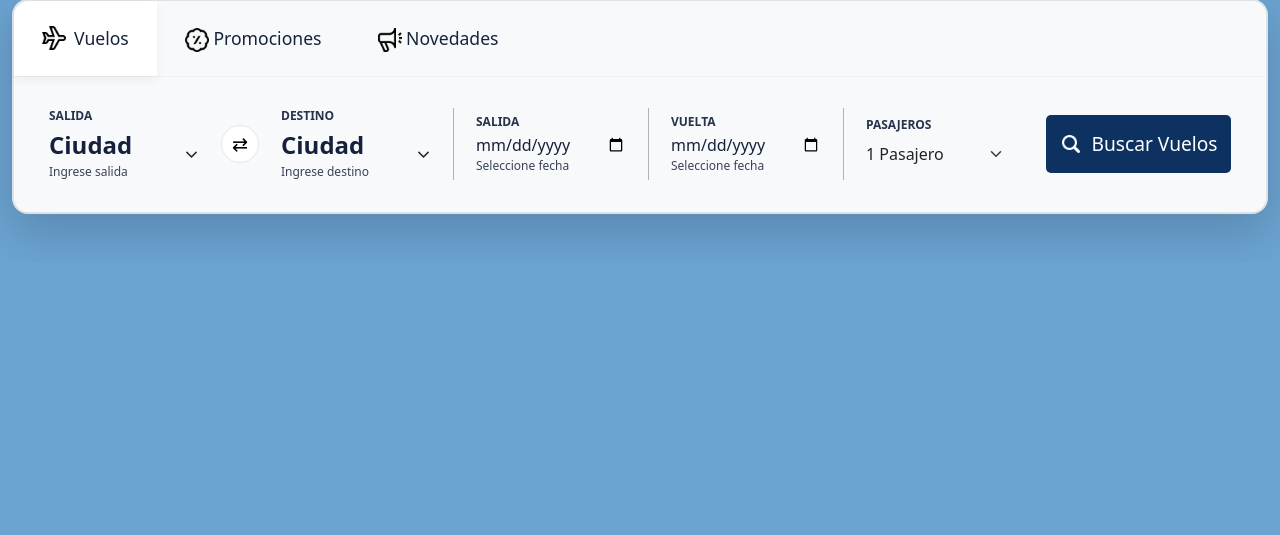
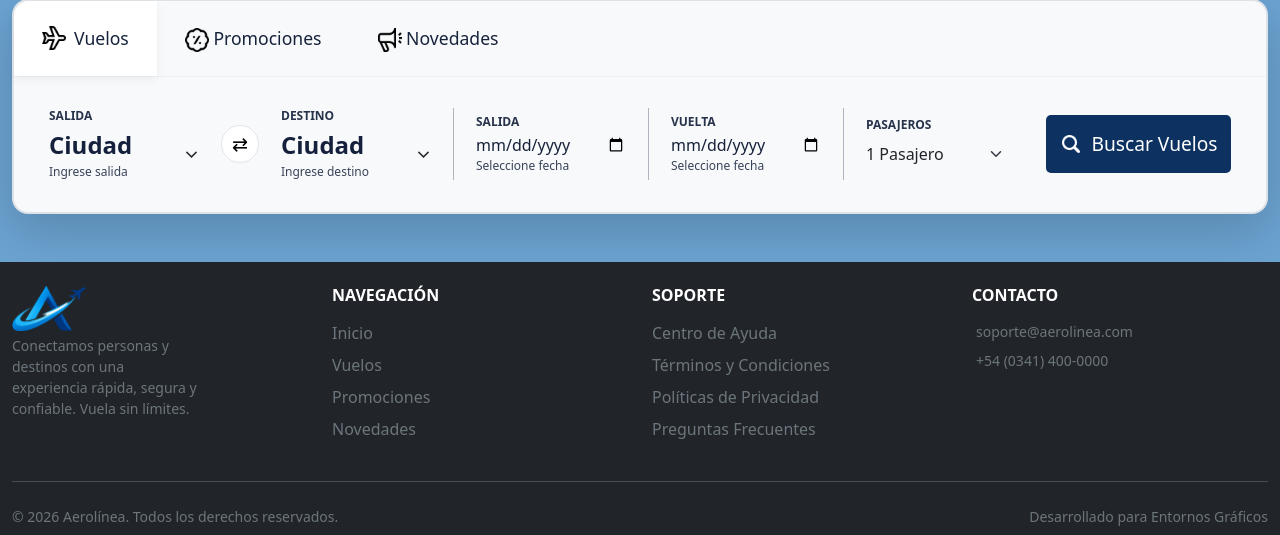
Before and after one commit to maurojjzz/Aerolineas-EG-TP, a PHP site: page / in a window 1280 px wide. Shown: the part 659-1194 px from the top of the page. Before the commit the page ends 899 px from the top, so only its background shows below. Run offline with PHP 8.4, Linux system fonts and the light colour scheme.

Commit message:
feat: agregar footer

```diff
--- a/docker-compose.yml
+++ b/docker-compose.yml
@@ -3,7 +3,7 @@ services:
     build: .
     container_name: aerolinea_web
     ports:
-      - "8000:80"
+      - "8088:80"
     volumes:
       - ./:/var/www/html
     environment:
--- a/src/views/ceo/home.php
+++ b/src/views/ceo/home.php
@@ -319,6 +319,10 @@ $flechaColor = 'text-success';
     </div>
 </div>
 
+<footer class="w-100 mt-auto">
+    <?php require __DIR__ . '/../layouts/footer.php'; ?>
+</footer>
+
 <?php require __DIR__ . '/../components/menuMobileAdmin.php' ?>
 
 <script src="https://cdn.jsdelivr.net/npm/bootstrap@5.3.8/dist/js/bootstrap.bundle.min.js" integrity="sha384-FKyoEForCGlyvwx9Hj09JcYn3nv7wiPVlz7YYwJrWVcXK/BmnVDxM+D2scQbITxI" crossorigin="anonymous"></script>
--- a/src/views/cliente/home.php
+++ b/src/views/cliente/home.php
@@ -176,6 +176,9 @@
             </div>
         </section>
 
+        <footer class="w-100 mt-auto">
+            <?php require __DIR__ . '/../layouts/footer.php'; ?>
+        </footer>
 
         <script src="https://cdn.jsdelivr.net/npm/bootstrap@5.3.8/dist/js/bootstrap.bundle.min.js" integrity="sha384-FKyoEForCGlyvwx9Hj09JcYn3nv7wiPVlz7YYwJrWVcXK/BmnVDxM+D2scQbITxI" crossorigin="anonymous"></script>
         <script src="<?= url('public/js/searchMobile.js') ?>"></script>
--- a/src/views/home.php
+++ b/src/views/home.php
@@ -43,6 +43,9 @@
             <?php require './src/views/components/searchDesktop.php' ?>
         </section>
 
+        <footer class="w-100 mt-auto">
+            <?php require __DIR__ . '/layouts/footer.php'; ?>
+        </footer>
 
         <script src="https://cdn.jsdelivr.net/npm/bootstrap@5.3.8/dist/js/bootstrap.bundle.min.js" integrity="sha384-FKyoEForCGlyvwx9Hj09JcYn3nv7wiPVlz7YYwJrWVcXK/BmnVDxM+D2scQbITxI" crossorigin="anonymous"></script>
         <script src="<?= url('public/js/searchMobile.js') ?>"></script>
--- /dev/null
+++ b/src/views/layouts/footer.php
@@ -0,0 +1,58 @@
+<footer class="bg-dark text-light pt-4 pb-2 mt-auto">
+    <div class="container-xxl">
+        <div class="row gy-4 justify-content-between">
+
+            <!-- Columna 1: Brand & Slogan -->
+            <div class="col-12 col-md-2">
+                <a class="d-inline-block mb-1" href="#">
+                    <img class="logo" src="<?= url('public/img/aerologo.webp') ?>" alt="Logo de la página" style="max-height: 45px;">
+                </a>
+                <p class="text-secondary small">
+                    Conectamos personas y destinos con una experiencia rápida, segura y confiable. Vuela sin límites.
+                </p>
+            </div>
+
+            <!-- Columna 2: Navegación rápida -->
+            <div class="col-6 col-md-2">
+                <h6 class="text-uppercase text-white fw-bold mb-3">Navegación</h6>
+                <ul class="list-unstyled text-small">
+                    <li class="mb-2"><a class="link-secondary text-decoration-none" href="#">Inicio</a></li>
+                    <li class="mb-2"><a class="link-secondary text-decoration-none" href="#">Vuelos</a></li>
+                    <li class="mb-2"><a class="link-secondary text-decoration-none" href="#">Promociones</a></li>
+                    <li class="mb-2"><a class="link-secondary text-decoration-none" href="#">Novedades</a></li>
+                </ul>
+            </div>
+
+            <!-- Columna 3: Soporte / Legales -->
+            <div class="col-6 col-md-2">
+                <h6 class="text-uppercase text-white fw-bold mb-3">Soporte</h6>
+                <ul class="list-unstyled text-small">
+                    <li class="mb-2"><a class="link-secondary text-decoration-none" href="#">Centro de Ayuda</a></li>
+                    <li class="mb-2"><a class="link-secondary text-decoration-none" href="#">Términos y Condiciones</a></li>
+                    <li class="mb-2"><a class="link-secondary text-decoration-none" href="#">Políticas de Privacidad</a></li>
+                    <li class="mb-2"><a class="link-secondary text-decoration-none" href="#">Preguntas Frecuentes</a></li>
+                </ul>
+            </div>
+
+            <!-- Columna 4: Contacto / Redes -->
+            <div class="col-12 col-md-3">
+                <h6 class="text-uppercase text-white fw-bold mb-3">Contacto</h6>
+                <p class="text-secondary small mb-2">
+                    <i class="bi bi-envelope me-1"></i> soporte@aerolinea.com
+                </p>
+                <p class="text-secondary small mb-3">
+                    <i class="bi bi-telephone me-1"></i> +54 (0341) 400-0000
+                </p>
+            </div>
+
+        </div>
+
+        <hr class="my-4 border-secondary opacity-50">
+
+        <!-- Copyright y Créditos -->
+        <div class="d-flex flex-column flex-sm-row justify-content-between align-items-center small text-secondary">
+            <p class="m-0">&copy; <?= date('Y') ?> Aerolínea. Todos los derechos reservados.</p>
+            <p class="m-0">Desarrollado para Entornos Gráficos</p>
+        </div>
+    </div>
+</footer>
```
Also changed, not shown: public/css/admin.css (+6 -3 lines), src/views/admin/aerolineaLayout.php (+4 -3 lines), src/views/layouts/mainLayout.php (added).
